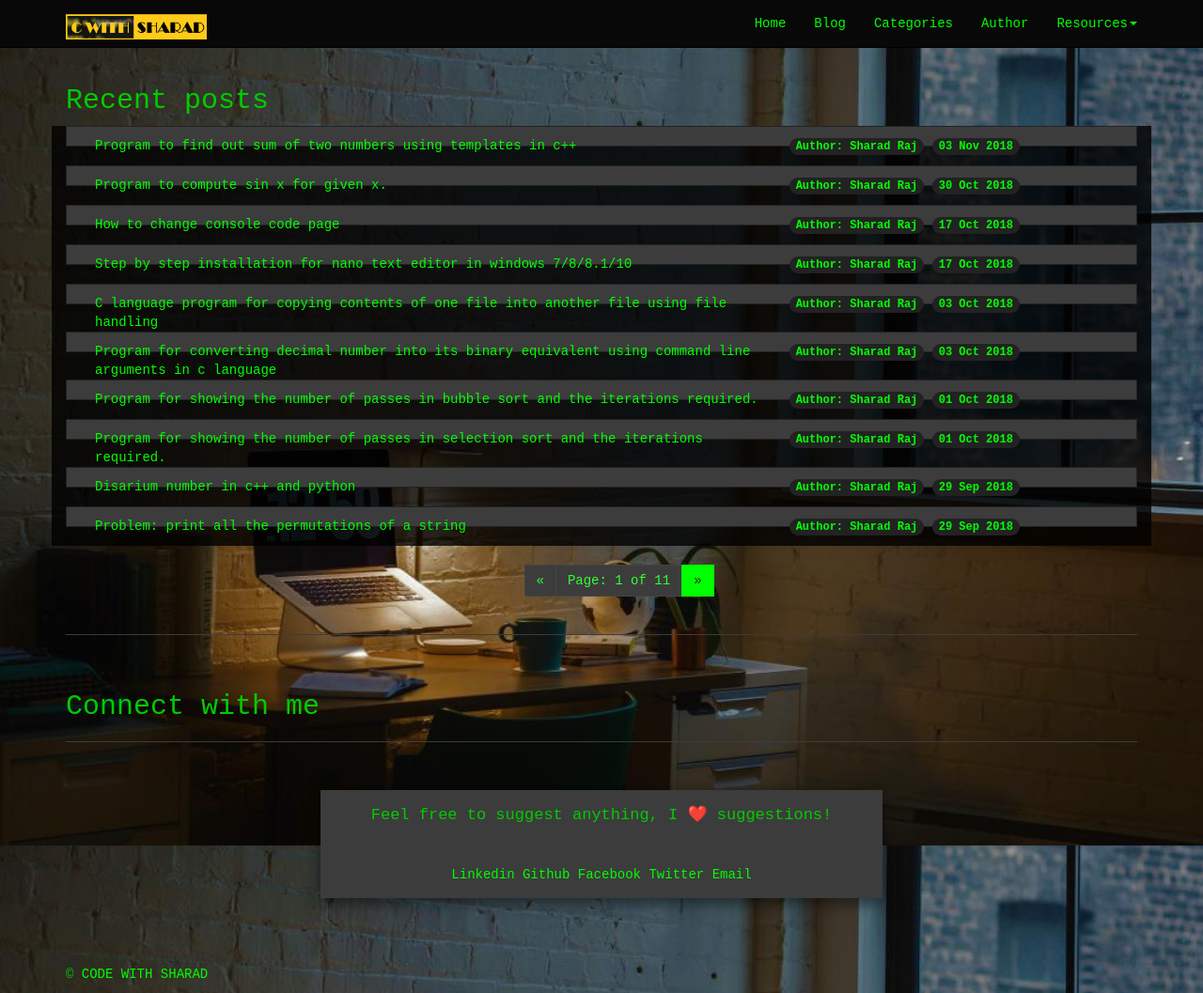
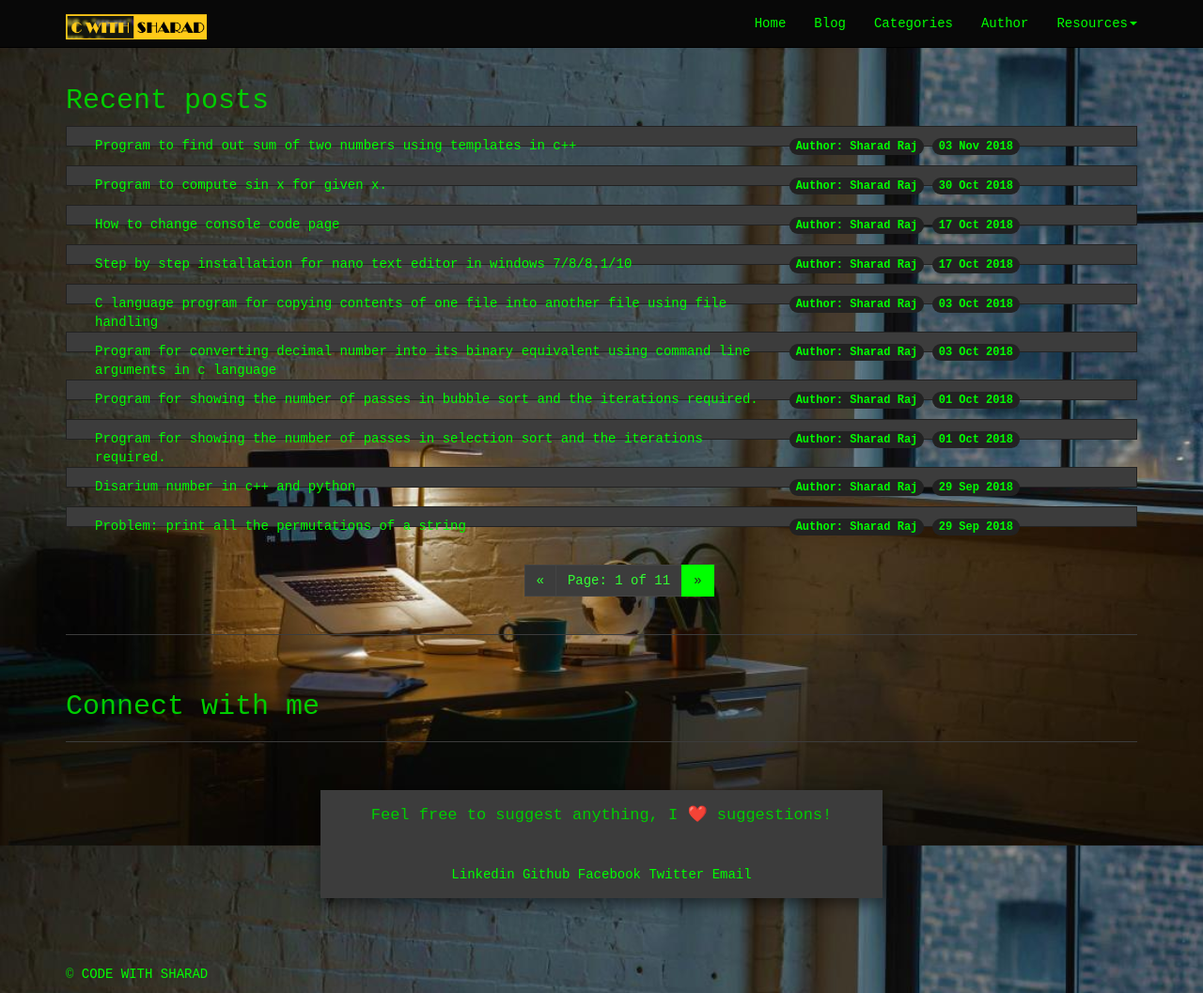
Before and after one commit to cwithsharad/cwithsharad.github.io, a Jekyll site: the page built from blog/index.html, in a window 1280 px wide. Shown: the whole page at 94% size. Built offline with Jekyll 4.4.1, drawn with Linux system fonts in a browser that asks for light colours; emoji names are drawn with the system emoji font; the list of posts is cut into pages by our own code.

Commit message:
Update index.html

```diff
--- a/blog/index.html
+++ b/blog/index.html
@@ -10,7 +10,7 @@
 {% endif %}
 
 
-<div class="row" style="background:rgb(0,0,0,0.8)!important">
+<div class="row">
 	{% for post in paginator.posts %}
 		<div class="col-lg-12" >
 			<ul class="list-group">
```
